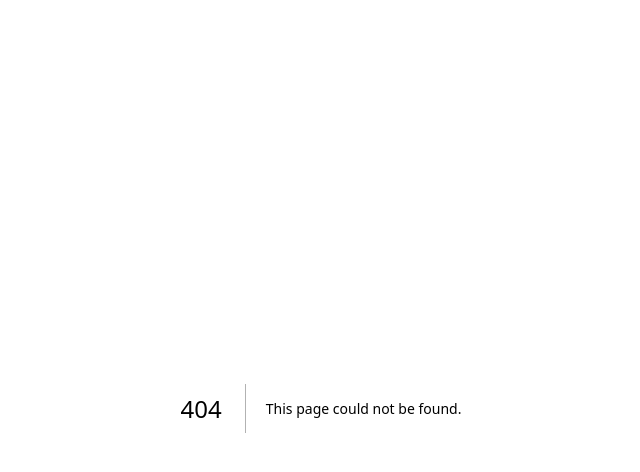
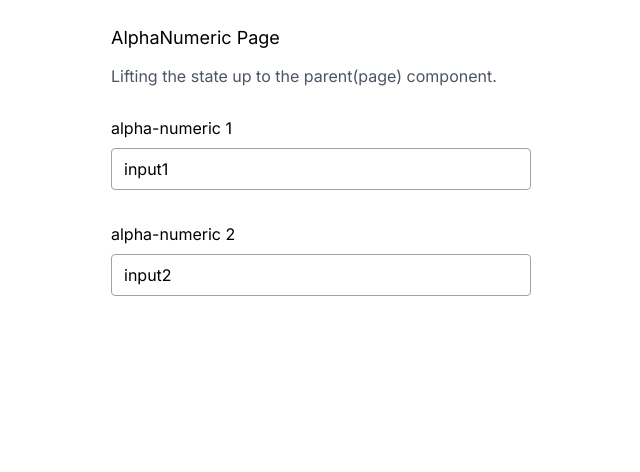
Before and after one commit to yamamotok/ui-components-demo, a Next.js app: page /alphanumeric in a window 1280 px wide. Before the commit this address had no page. Shown: the top 472 px of the page, without its empty margins (319-959 px from the left). Built offline with nearby package versions, Linux system fonts and the light colour scheme.

Commit message:
Lifting state up to the page, using hooks

```diff
--- /dev/null
+++ b/src/app/alphanumeric/page.tsx
@@ -0,0 +1,32 @@
+'use client';
+
+import { AlphaNumericInput } from '@/components/elements/alpha-numeric-input/AlphaNumericInput';
+import { useAlphaNumericInput } from '@/components/elements/alpha-numeric-input/useAlphaNumericInput';
+
+const AlphaNumericPage = () => {
+  const state1 = useAlphaNumericInput({ value: 'input1' });
+  const state2 = useAlphaNumericInput({ value: 'input2' });
+
+  const errorMessage = () => {
+    if (state1.error || state2.error) {
+      return <div className="text-purple-700">Something wrong.</div>;
+    }
+    return null;
+  };
+
+  return (
+    <div>
+      <h1 className="py-4 text-lg">AlphaNumeric Page</h1>
+      <p className="pb-8 leading-4 text-gray-600">
+        Lifting the state up to the parent(page) component.
+      </p>
+      <div className="flex flex-col gap-8">
+        <AlphaNumericInput label="alpha-numeric 1" {...state1} />
+        <AlphaNumericInput label="alpha-numeric 2" {...state2} />
+        {errorMessage()}
+      </div>
+    </div>
+  );
+};
+
+export default AlphaNumericPage;
--- /dev/null
+++ b/src/components/elements/alpha-numeric-input/AlphaNumericInput.tsx
@@ -0,0 +1,45 @@
+import React, { HTMLProps } from 'react';
+import clsx from 'clsx';
+import { twMerge } from 'tailwind-merge';
+
+import { AlphaNumericInputState } from '@/components/elements/alpha-numeric-input/useAlphaNumericInput';
+
+export interface AlphaNumericInputProps
+  extends Omit<HTMLProps<HTMLDivElement>, 'onChange' | 'value'>,
+    AlphaNumericInputState {
+  label?: string;
+}
+
+export const AlphaNumericInput: React.FC<AlphaNumericInputProps> = (props) => {
+  const { className, maxLength, label, value, error, onChange, ...rest } = props;
+
+  const errorMessage = () => {
+    if (error === 'VALIDATION_ERROR') {
+      return (
+        <span className="-mt-1 text-sm text-red-500">
+          Only alpha-numeric characters are allowed.
+        </span>
+      );
+    }
+    if (error === 'REQUIRED') {
+      return <span className="-mt-1 text-sm text-red-500">This field is required.</span>;
+    }
+    return null;
+  };
+
+  return (
+    <div {...rest} className={twMerge(clsx('', className))}>
+      <label className="flex flex-col gap-2">
+        <span>{label}</span>
+        <input
+          className="rounded border border-gray-400 px-3 py-2"
+          type="text"
+          maxLength={maxLength}
+          value={value}
+          onChange={(e) => onChange(e.target.value)}
+        />
+        {errorMessage()}
+      </label>
+    </div>
+  );
+};
--- /dev/null
+++ b/src/components/elements/alpha-numeric-input/useAlphaNumericInput.ts
@@ -0,0 +1,27 @@
+import { useCallback, useRef, useState } from 'react';
+
+export interface AlphaNumericInputState {
+  value: string;
+  error: null | 'VALIDATION_ERROR' | 'REQUIRED';
+  onChange: (value: string) => void;
+}
+
+export function useAlphaNumericInput(initialValue?: { value?: string }): AlphaNumericInputState {
+  const [value, setValue] = useState(initialValue?.value || '');
+  const [error, setError] = useState<AlphaNumericInputState['error']>(null);
+  const changedOnce = useRef(false);
+
+  const handleChange = useCallback((str: string) => {
+    setValue(str);
+    if (changedOnce.current && !str) {
+      setError('REQUIRED');
+    } else if (!/^[a-zA-Z0-9]*$/.test(str)) {
+      setError('VALIDATION_ERROR');
+    } else {
+      setError(null);
+    }
+    changedOnce.current = true;
+  }, []);
+
+  return { value, error, onChange: handleChange };
+}
```
